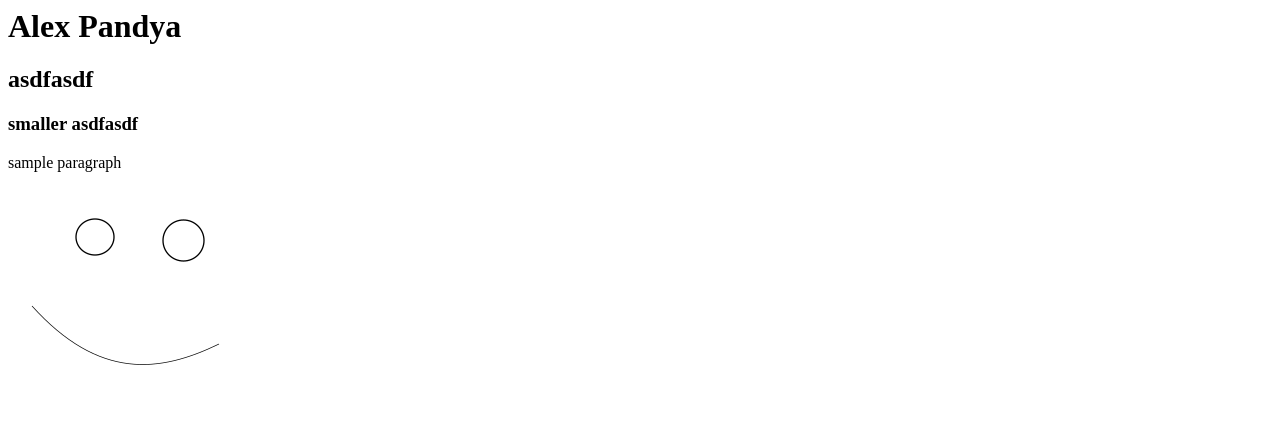
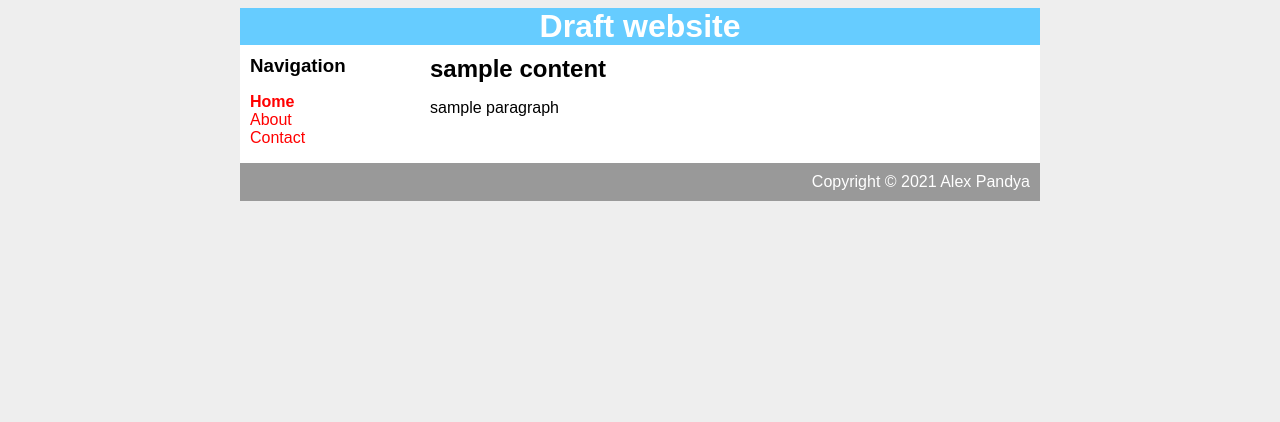
Before and after one commit to aapandy2/website, a plain HTML site: page index.html in a window 1280 px wide. Drawn offline with Linux system fonts and the light colour scheme.

Commit message:
added style.css, made draft of website following a tutorial

```diff
--- a/index.html
+++ b/index.html
@@ -1,13 +1,34 @@
 <html>
     <head>
         <title>Alex Pandya</title>
+        <link rel="stylesheet" type="text/css" href="style.css" />
     </head>
 
     <body>
-        <h1>Alex Pandya</h1>
-        <h2>asdfasdf </h2>
-        <h3>smaller asdfasdf </h3>
-        <p>sample paragraph </p>
-        <img src="./sample_image.png"/>
+        <div id="container">
+            <div id="header">
+                <h1>Draft website</h1>
+            </div>
+
+            <div id="content">
+                <div id="nav">
+                    <h3>Navigation</h3>
+                    <ul>
+                        <li><a class="selected" href="">Home</a></li>
+                        <li><a href="">About</a></li>
+                        <li><a href="">Contact</a></li>
+                    </ul>
+                </div>
+
+                <div id="main">
+                    <h2>sample content </h2>
+                    <p>sample paragraph </p>
+                </div>
+            </div>
+
+            <div id="footer">
+                Copyright &copy; 2021 Alex Pandya
+            </div>
+        </div>
     </body>
 </html>
--- /dev/null
+++ b/style.css
@@ -0,0 +1,57 @@
+body {
+    background-color: #EEE;
+    font-family: sans-serif;
+}
+
+a {
+    text-decoration: none;
+    color: red;
+}
+
+h1, h2, h3 {
+    margin: 0;
+}
+
+#container {
+    background-color: white;
+    width: 800px;
+    margin-left: auto;
+    margin-right: auto;
+}
+
+#header {
+    background-color: #66CCFF;
+    color: white;
+    text-align: center;
+}
+
+#content {
+    padding: 10px 10px 10px 10px;
+}
+
+#nav {
+    width: 180px;
+    float: left;
+}
+
+#nav ul {
+    list-style-type: none;
+    padding: 0;
+}
+
+#nav .selected {
+    font-weight: bold;
+}
+
+#main {
+    width: 600px;
+    float: right;
+}
+
+#footer {
+    clear: both;
+    padding: 10px;
+    background-color: #999999;
+    color: white;
+    text-align: right;
+}
```
